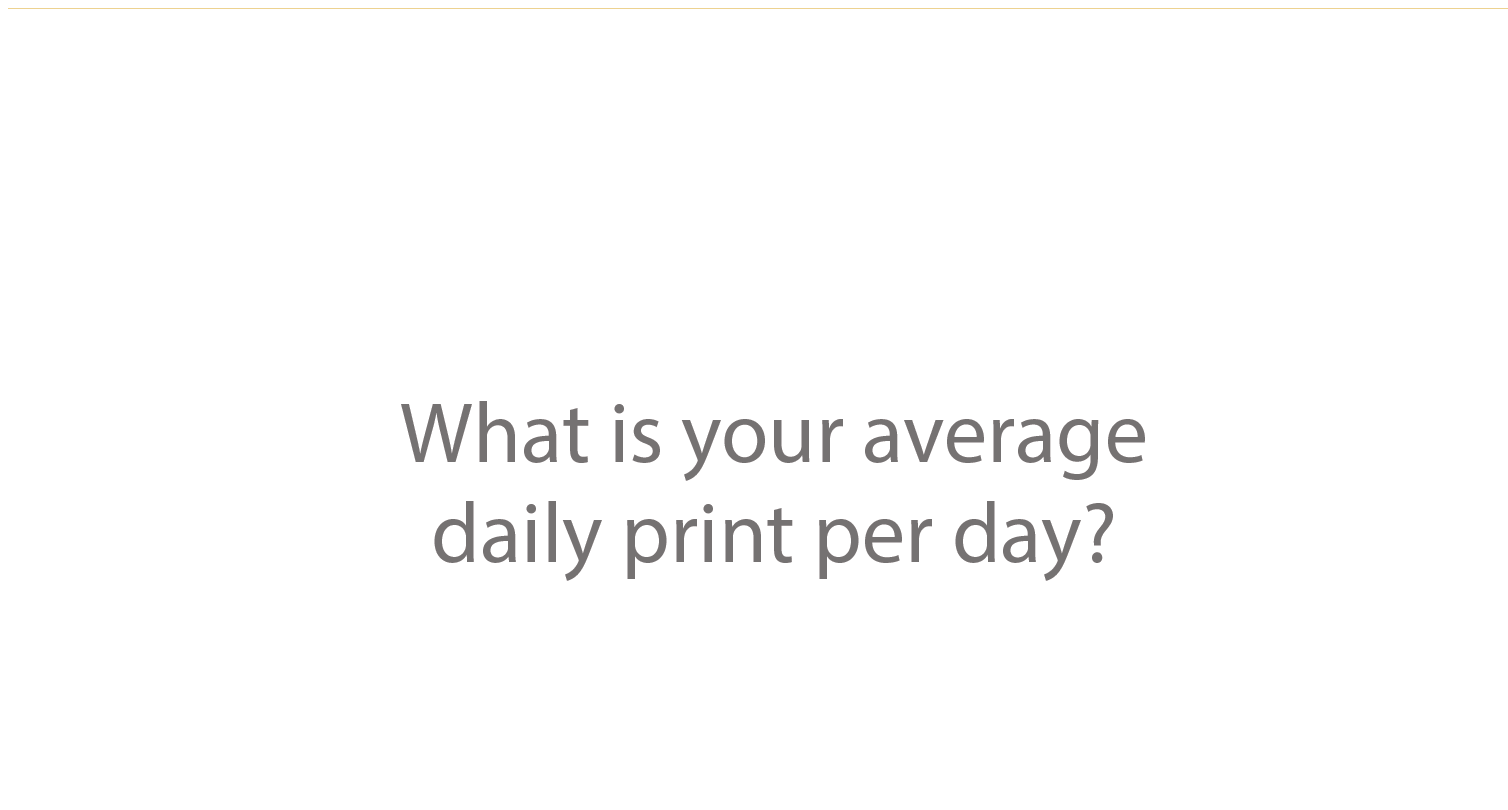
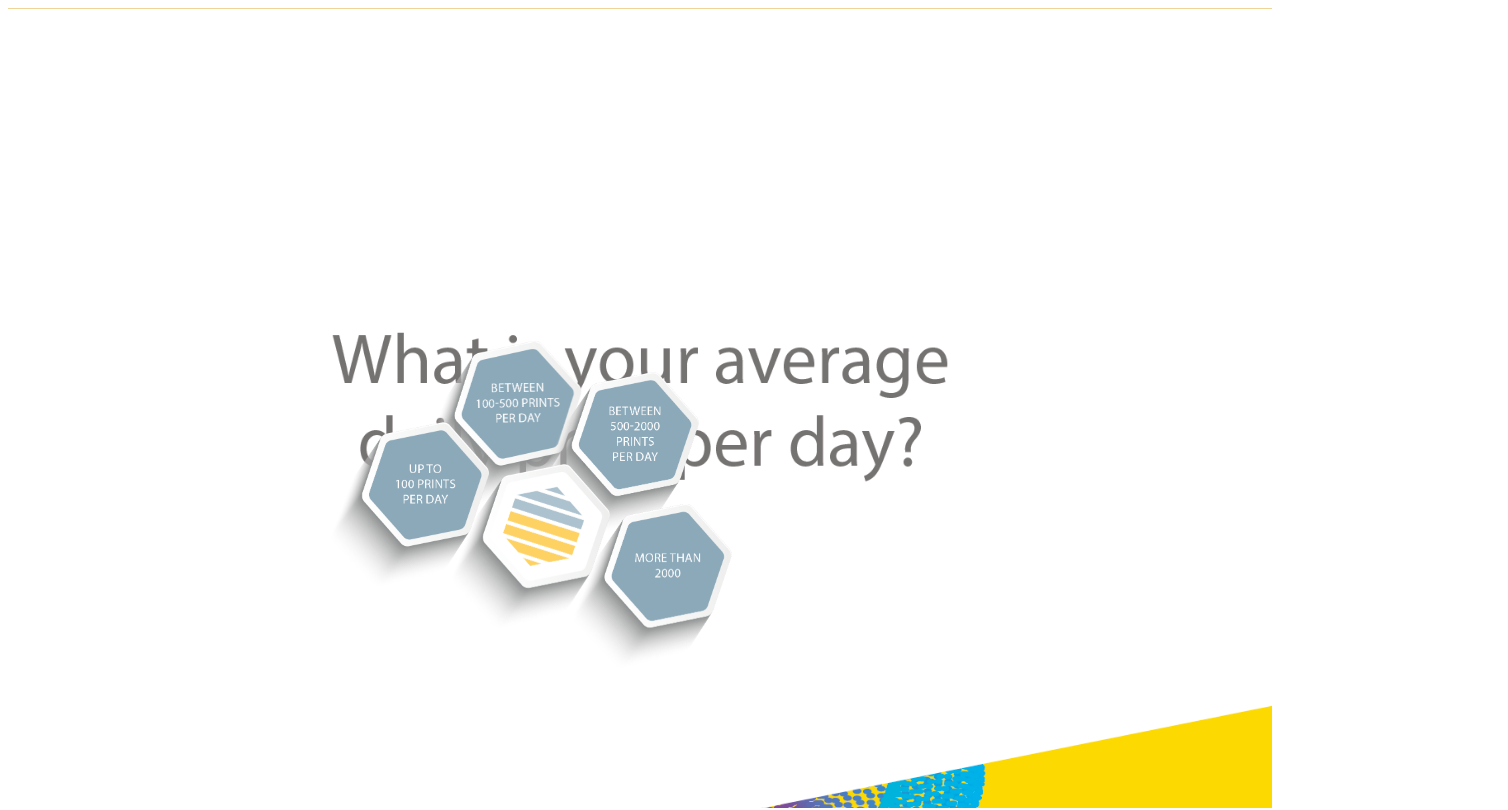
Before and after one commit to omeravhar/itma, a plain HTML site: page 3.html in a window 1280 px wide. Shown: the top 810 px of the page, 1508 px wide, since content can reach past the window. Drawn offline with Linux system fonts and the light colour scheme.

Commit message:
initial commit
initial commit

```diff
--- a/3.html
+++ b/3.html
@@ -7,44 +7,65 @@
         <meta name="viewport" content="width=device-width, initial-scale=1.0">
         <style>
             .wrapper{
-                min-width: 1500px;
-                height:2655px;
+                width: 100%;
+                height: 100vh;
                 background-color: goldenrod;
                 background-image: url(3X/Asset21.png);
                 background-repeat: no-repeat;
                 background-size: cover;
             }
 
-.circle-container {
+/* .circle-container {
   position: relative;
+  text-align: -webkit-center;
+  top: 30%;
   width: 20em;
   height: 20em;
   padding: 0;
   border-radius: 50%;
   list-style: none;
   box-sizing: content-box;
-  padding: 32%;
+
 }
 .circle-container > * {
   display: block;
   position: absolute;
-/*  top: 50%;
-  left: 50%;*/
-  /*width: 6em;*/
-  /*height: 6em;*/
-  /*margin: -3em;*/
+  margin: 3em;
+
+} */
+.circle-container {
+  position: relative;
+  /* text-align: -webkit-center; */
+  top: 30%;
+  left:35%;
+  width: 20em;
+  height: 20em;
+  padding: 0;
+  border-radius: 50%;
+  list-style: none;
+  box-sizing: content-box;
+
+}
+.circle-container > * {
+  display: block;
+  position: fixed;
+  width: 400px;
+  height: 6em;
+  /* margin: 3em; */
+
 }
 .circle-container > :nth-of-type(1) {
-  transform: rotate(-103deg) translate(25em) rotate(102deg);
+  transform: rotate(-103deg) translate(8em) rotate(102deg);
+
 }
 .circle-container > :nth-of-type(2) {
-  transform: rotate(-43deg) translate(25em) rotate(42deg);
+  transform: rotate(-46deg) translate(8em) rotate(46deg);
 }
 .circle-container > :nth-of-type(3) {
-  transform: rotate(18deg) translate(25em) rotate(-18deg);
+  transform: rotate(18deg) translate(8em) rotate(-18deg);
 }
 .circle-container > :nth-of-type(4) {
-  transform: rotate(199deg) translate(25em) rotate(-199deg);
+  transform: rotate(199deg) translate(8em) rotate(-199deg);
 }
 /*.circle-container > :nth-of-type(5) {
   transform: rotate(240deg) translate(20em) rotate(-180deg);
@@ -54,10 +75,11 @@
 }*/
 
 .circle-container img {
-  display: block;
-  width: 100%;
+  /* display: block; */
+  width: 40%;
   /*border-radius: 50%;*/
 }
+
         </style>
     </head>
     <body>
@@ -71,7 +93,7 @@
             function moveData(info){
                 console.log(info);
                 console.log((Number(fileName)+1)+'.html'+url.search+'&'+fileName+'='+info);
-                window.location.href = (Number(fileName)+1)+'.html'+url.search+'&'+fileName+'='+info;
+                window.location.href = '4.html'+url.search+'&3='+info;
             }
         </script>
         <div class="wrapper">
@@ -80,9 +102,9 @@
             <div class="therd" style="height:50%">
                 <ul class='circle-container'>
                     <li onclick="moveData('100-500')"><img src='3x/Asset25.png'></li>
-                    <li onclick="moveData('500-2000')">><img src='3x/Asset23.png'></li>
+                    <li onclick="moveData('500-2000')"><img src='3x/Asset23.png'></li>
                     <li onclick="moveData('more_than_2000')"><img src='3x/Asset22.png'></li>
-                    <li onclick="moveData('0-100')">><img src='3x/Asset24.png'></li>
+                    <li onclick="moveData('0-100')"><img src='3x/Asset24.png'></li>
                 <li><img src='3x/Asset26.png'></li>
             </ul>
 
```
Also changed, not shown: 1.html (+30 -16 lines), 2.html (+19 -15 lines), 4.html (+18 -16 lines), 5.html (+18 -16 lines), 6.html (+13 -7 lines), 7.html (+20 -7 lines), index.html (+2 -2 lines), login.html (deleted, +0 -1 lines), errlog.txt (deleted).
